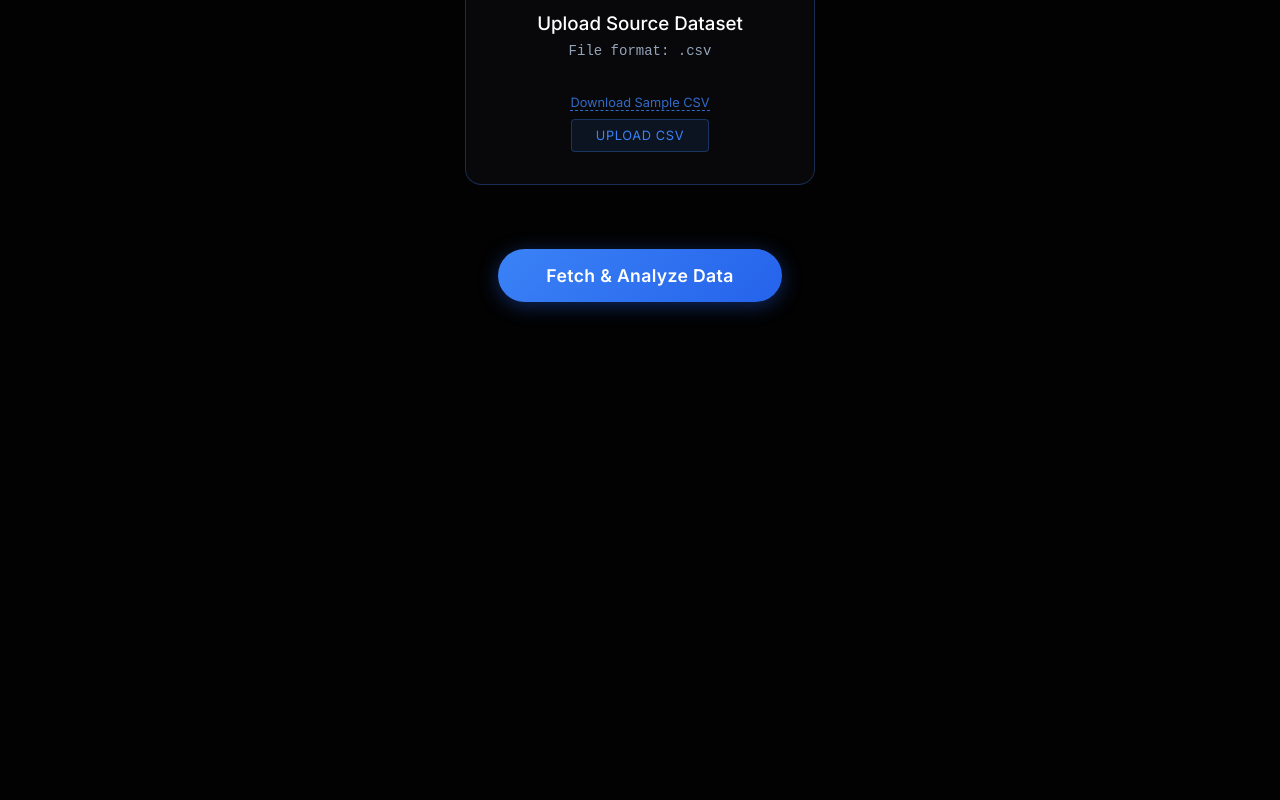
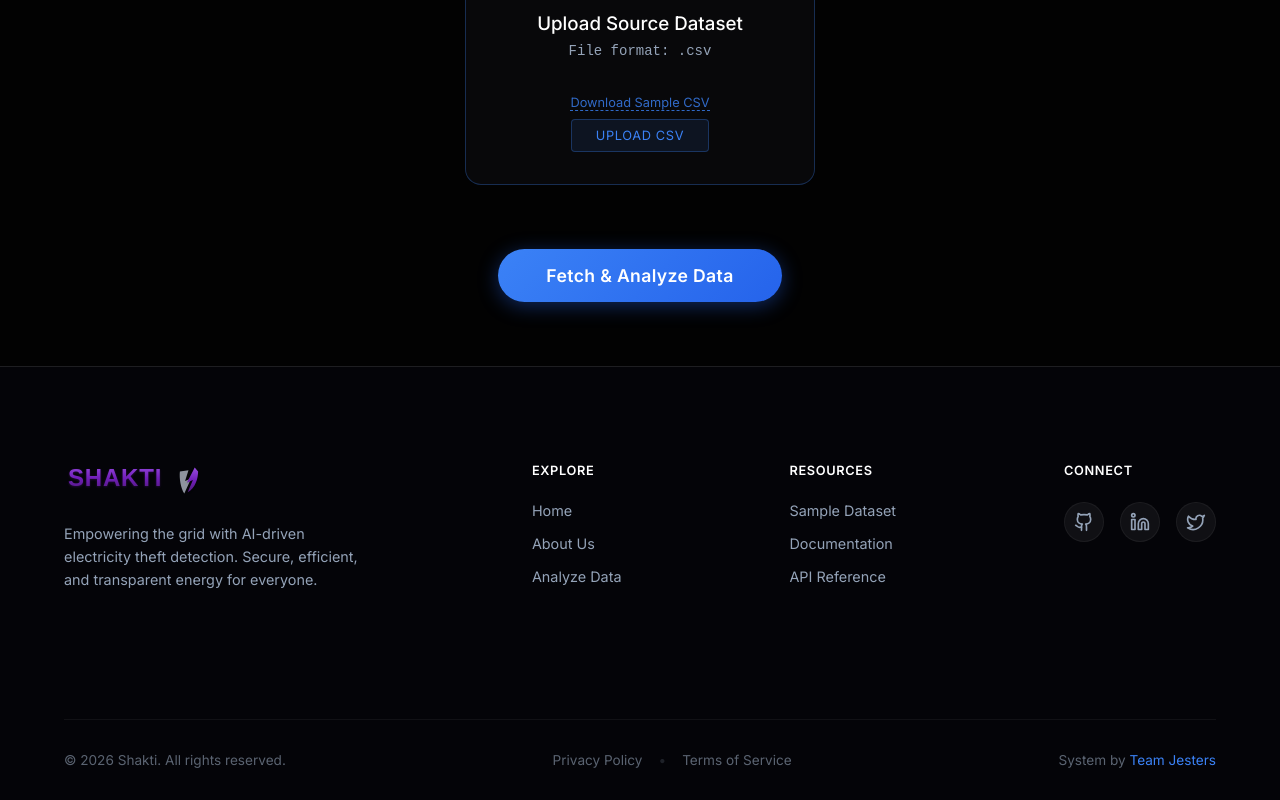
Before and after one commit to asrawst/Shakti, a React (Vite) app in the folder frontend/: page / in a window 1280 px wide. Shown: the part 1046-1846 px from the top of the page. Before the commit the page ends 1412 px from the top, so only its background shows below. Built offline with nearby package versions, Linux system fonts and the light colour scheme.

Commit message:
style: update footer layout and content

```diff
--- a/frontend/src/App.css
+++ b/frontend/src/App.css
@@ -820,7 +820,180 @@ button,
   border: 1px solid rgba(239, 68, 68, 0.4);
 }
 
-/* High = Orange */
+/* Footer */
+.footer {
+  margin-top: auto;
+  /* Push to bottom if using flex col on main container */
+  border-top: 1px solid rgba(255, 255, 255, 0.1);
+  background: rgba(5, 5, 10, 0.8);
+  backdrop-filter: blur(20px);
+  padding: 6rem 0 2rem;
+  font-size: 0.9rem;
+  position: relative;
+  z-index: 10;
+}
+
+.footer-wide-container {
+  width: 100%;
+  padding: 0 4rem;
+  /* Wide padding but no max-width constraints */
+  margin: 0 auto;
+}
+
+.footer-grid {
+  display: flex;
+  justify-content: space-between;
+  flex-wrap: wrap;
+  gap: 3rem;
+  margin-bottom: 8rem;
+}
+
+.footer-brand {
+  display: flex;
+  flex-direction: column;
+  gap: 1.5rem;
+  max-width: 300px;
+}
+
+.logo-icon-footer {
+  height: 32px;
+  width: auto;
+  opacity: 0.9;
+}
+
+.footer-tagline {
+  color: var(--text-secondary);
+  line-height: 1.6;
+  font-size: 0.9rem;
+}
+
+.footer-lookup {
+  margin-top: 1rem;
+}
+
+.footer-heading {
+  font-size: 0.8rem;
+  font-weight: 600;
+  text-transform: uppercase;
+  letter-spacing: 0.05em;
+  color: white;
+  margin-bottom: 1.5rem;
+}
+
+.footer-links {
+  list-style: none;
+  display: flex;
+  flex-direction: column;
+  gap: 1rem;
+}
+
+.footer-links a {
+  color: var(--text-secondary);
+  text-decoration: none;
+  transition: all 0.2s;
+  display: inline-block;
+}
+
+.footer-links a:hover {
+  color: white;
+  transform: translateX(2px);
+}
+
+.footer-social {
+  list-style: none;
+  display: flex;
+  gap: 1rem;
+}
+
+.footer-social a {
+  color: var(--text-secondary);
+  transition: all 0.2s;
+  display: flex;
+  align-items: center;
+  justify-content: center;
+  width: 40px;
+  height: 40px;
+  border-radius: 50%;
+  background: rgba(255, 255, 255, 0.05);
+  border: 1px solid rgba(255, 255, 255, 0.05);
+}
+
+.footer-social a:hover {
+  color: white;
+  background: var(--accent-blue);
+  border-color: var(--accent-blue);
+  transform: translateY(-2px);
+}
+
+.footer-bottom {
+  display: flex;
+  justify-content: space-between;
+  align-items: center;
+  padding-top: 2rem;
+  border-top: 1px solid rgba(255, 255, 255, 0.05);
+  color: rgba(148, 163, 184, 0.6);
+  /* Muted slate */
+  font-size: 0.85rem;
+}
+
+.footer-legal {
+  display: flex;
+  gap: 1rem;
+  align-items: center;
+}
+
+.footer-legal a {
+  color: inherit;
+  text-decoration: none;
+  transition: color 0.2s;
+}
+
+.footer-legal a:hover {
+  color: var(--text-secondary);
+}
+
+.separator {
+  opacity: 0.3;
+}
+
+@media (max-width: 900px) {
+  .footer-grid {
+    display: grid;
+    grid-template-columns: 1fr 1fr;
+    gap: 2rem;
+  }
+
+  .footer-brand {
+    grid-column: 1 / -1;
+    max-width: 100%;
+    margin-bottom: 1rem;
+  }
+}
+
+@media (max-width: 600px) {
+  .footer-grid {
+    grid-template-columns: 1fr;
+    gap: 2.5rem;
+    text-align: center;
+  }
+
+  .footer-brand {
+    align-items: center;
+  }
+
+  .footer-links,
+  .footer-social {
+    align-items: center;
+    justify-content: center;
+  }
+
+  .footer-bottom {
+    flex-direction: column;
+    gap: 1rem;
+    text-align: center;
+  }
+}
+
 .badge.high {
   background: rgba(249, 115, 22, 0.2);
   color: #f97316;
--- a/frontend/src/App.jsx
+++ b/frontend/src/App.jsx
@@ -4,6 +4,7 @@ import Hero from './components/Hero';
 import UploadBlock from './components/UploadBlock';
 import FetchButton from './components/FetchButton';
 import ResultsDisplay from './components/ResultsDisplay';
+import Footer from './components/Footer';
 
 import LoginModal from './components/LoginModal';
 import AboutUsModal from './components/AboutUsModal';
@@ -134,8 +135,9 @@ function App() {
     setUser(null);
   };
 
+
   return (
-    <div className="container" style={{ maxWidth: '100%', padding: 0 }}>
+    <div className="container" style={{ maxWidth: '100%', padding: 0, minHeight: '100vh', display: 'flex', flexDirection: 'column' }}>
       <Navbar
         user={user}
         onLoginClick={handleLoginClick}
@@ -191,6 +193,7 @@ function App() {
           </section>
         </main>
       </div>
+      <Footer onAboutClick={() => setIsAboutModalOpen(true)} />
     </div>
   );
 }
--- /dev/null
+++ b/frontend/src/components/Footer.jsx
@@ -0,0 +1,84 @@
+import React from 'react';
+import Logo from './Logo';
+import { Github, Twitter, Linkedin, Mail } from 'lucide-react';
+
+const Footer = ({ onAboutClick }) => {
+    const currentYear = new Date().getFullYear();
+
+    return (
+        <footer className="footer">
+            <div className="footer-wide-container">
+                <div className="footer-grid">
+                    {/* Brand Section */}
+                    <div className="footer-brand">
+                        <div className="footer-logo">
+                            <Logo className="logo-icon-footer" />
+                        </div>
+                        <p className="footer-tagline">
+                            Empowering the grid with AI-driven electricity theft detection.
+                            Secure, efficient, and transparent energy for everyone.
+                        </p>
+                    </div>
+
+                    {/* Links Sections */}
+                    <div className="footer-links-group">
+                        <h4 className="footer-heading">Explore</h4>
+                        <ul className="footer-links">
+                            <li><a href="#" onClick={(e) => { e.preventDefault(); window.scrollTo({ top: 0, behavior: 'smooth' }); }}>Home</a></li>
+                            <li><a href="#" onClick={(e) => { e.preventDefault(); onAboutClick(); }}>About Us</a></li>
+                            <li><a href="#upload-section" onClick={(e) => {
+                                e.preventDefault();
+                                document.getElementById('upload-section')?.scrollIntoView({ behavior: 'smooth' });
+                            }}>Analyze Data</a></li>
+                        </ul>
+                    </div>
+
+                    <div className="footer-links-group">
+                        <h4 className="footer-heading">Resources</h4>
+                        <ul className="footer-links">
+                            <li><a href="/sample_data/sample_dataset.csv">Sample Dataset</a></li>
+                            <li><a href="https://github.com/asrawst/Shakti.git" target="_blank" rel="noopener noreferrer">Documentation</a></li>
+                            <li><a href="https://github.com/asrawst/Shakti.git" target="_blank" rel="noopener noreferrer">API Reference</a></li>
+                        </ul>
+                    </div>
+
+                    <div className="footer-links-group">
+                        <h4 className="footer-heading">Connect</h4>
+                        <ul className="footer-social">
+                            <li>
+                                <a href="https://github.com/asrawst/Shakti.git" target="_blank" rel="noopener noreferrer" aria-label="GitHub">
+                                    <Github size={20} />
+                                </a>
+                            </li>
+                            {/* Placeholders for other socials to match inspiration layout */}
+                            <li>
+                                <a href="#" onClick={e => e.preventDefault()} aria-label="LinkedIn">
+                                    <Linkedin size={20} />
+                                </a>
+                            </li>
+                            <li>
+                                <a href="#" onClick={e => e.preventDefault()} aria-label="Twitter">
+                                    <Twitter size={20} />
+                                </a>
+                            </li>
+                        </ul>
+                    </div>
+                </div>
+
+                <div className="footer-bottom">
+                    <p>&copy; {currentYear} Shakti. All rights reserved.</p>
+                    <div className="footer-legal">
+                        <a href="#" onClick={e => e.preventDefault()}>Privacy Policy</a>
+                        <span className="separator">•</span>
+                        <a href="#" onClick={e => e.preventDefault()}>Terms of Service</a>
+                    </div>
+                    <div className="footer-credit">
+                        System by <span style={{ color: 'var(--accent-blue)' }}>Team Jesters</span>
+                    </div>
+                </div>
+            </div>
+        </footer>
+    );
+};
+
+export default Footer;
```
